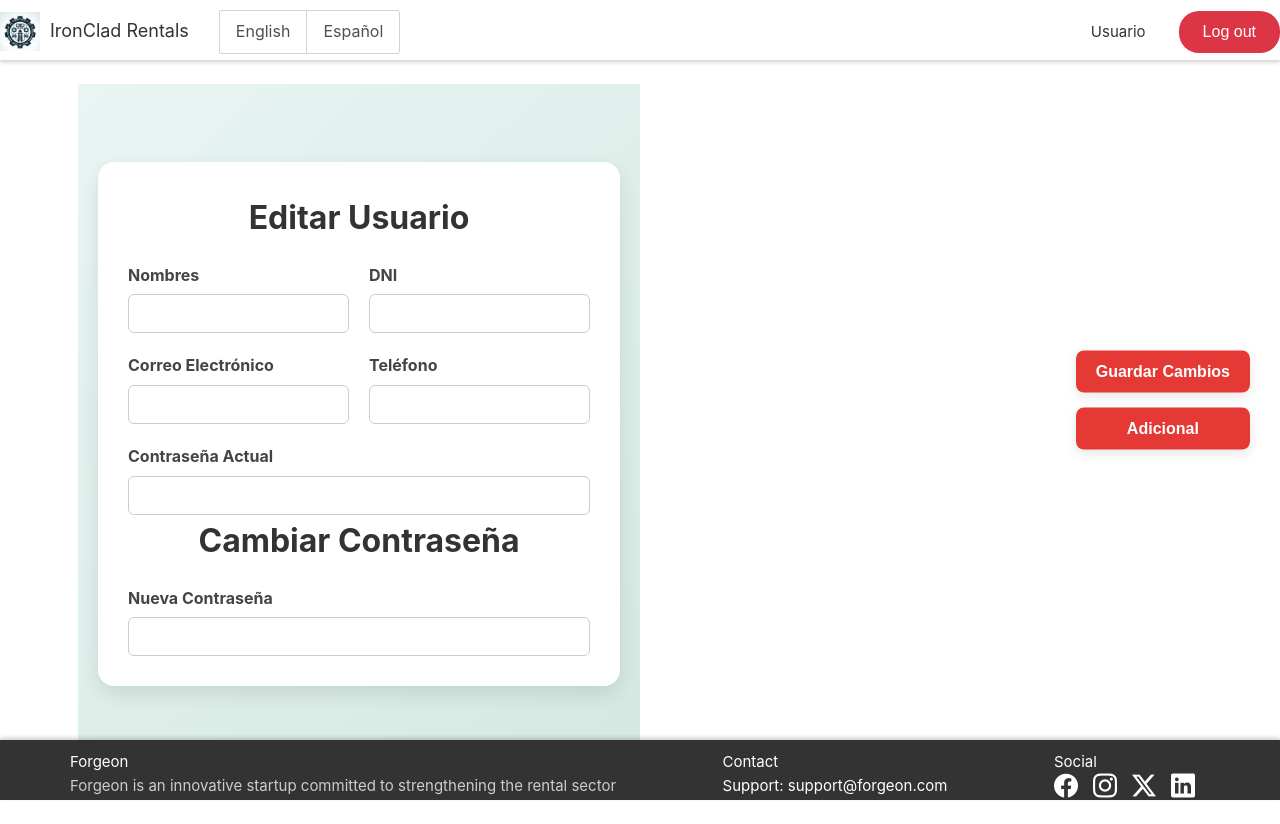
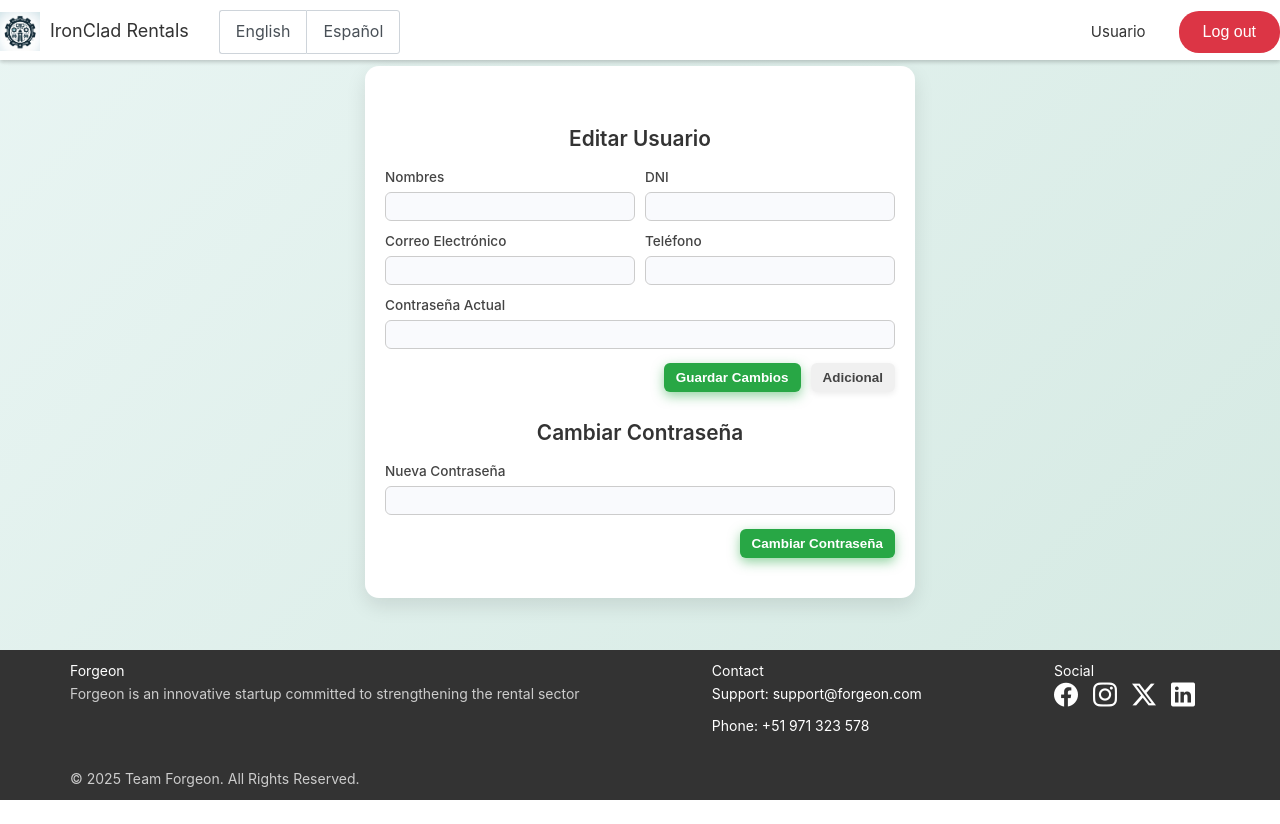
Before and after one commit to G1-UPC-PRE-1ASI0657-2501-Forgeon/FrontEnd_IronCladRentals, a Vue app: page /user-config in a window 1280 px wide. After the commit the page ends 800 px from the top, so only its background shows below. Built offline with nearby package versions, Linux system fonts and the light colour scheme.

Commit message:
Feat : Update user config style

```diff
--- a/src/pages/the-user-config.vue
+++ b/src/pages/the-user-config.vue
@@ -3,9 +3,15 @@
     <header>
       <TheHeaderSession />
     </header>
+
     <main class="content">
       <div class="user-config-container">
-        <h2>Editar Usuario</h2>
+        <div class="icon-container" @mouseenter="iconHover = true" @mouseleave="iconHover = false">
+          <i class="fas fa-user-circle" :class="{ 'icon-hover': iconHover }"></i>
+        </div>
+
+        <section class="section-block fade-in">
+          <h2 class="animated-title">Editar Usuario</h2>
           <form @submit.prevent="updateUser">
             <div class="form-grid">
               <div class="form-group">
@@ -31,38 +37,50 @@
               <div class="form-group full-width">
                 <label for="current-password">Contraseña Actual</label>
                 <input v-model="currentPassword" type="password" id="current-password" required />
-              <p v-if="showPasswordError" class="error-message">Por favor, ingrese la contraseña actual para cambiar los datos.</p>
+                <p v-if="showPasswordError" class="error-message shake">
+                  Por favor, ingrese la contraseña actual para cambiar los datos.
+                </p>
               </div>
             </div>
+
+            <div class="button-group">
+              <button class="action-button primary bounce" type="submit">Guardar Cambios</button>
+              <button class="action-button secondary" v-if="!user.rol" type="button">Adicional</button>
+            </div>
           </form>
+        </section>
 
-        <h2>Cambiar Contraseña</h2>
+        <section class="section-block fade-in delay">
+          <h2 class="animated-title">Cambiar Contraseña</h2>
           <form @submit.prevent="changePassword">
+            <div class="form-grid">
               <div class="form-group full-width">
                 <label for="new-password">Nueva Contraseña</label>
                 <input v-model="newPassword" type="password" id="new-password" required />
               </div>
+            </div>
+            <div class="button-group">
+              <button class="action-button primary bounce" type="submit">Cambiar Contraseña</button>
+            </div>
           </form>
+        </section>
       </div>
     </main>
+
     <footer>
       <TheFooter />
     </footer>
-    <div class="button-container">
-      <button class="action-button" @click="updateUser">Guardar Cambios</button>
-      <button class="action-button" v-if="!user.rol">Adicional</button>
-    </div>
   </div>
 </template>
 
 <script>
 import { ref } from 'vue';
 import userService from '@/shared/services/user-api.service.js';
-import TheHeaderSession from "@/components/elements/the-header-session.component.vue";
-import TheFooter from "@/components/elements/the-footer.component.vue";
+import TheHeaderSession from '@/components/elements/the-header-session.component.vue';
+import TheFooter from '@/components/elements/the-footer.component.vue';
 
 export default {
-  name: "UserConfig",
+  name: 'UserConfig',
   components: {
     TheHeaderSession,
     TheFooter,
@@ -80,6 +98,7 @@ export default {
     const currentPassword = ref('');
     const newPassword = ref('');
     const showPasswordError = ref(false);
+    const iconHover = ref(false);
 
     const fetchUserData = () => {
       const userId = localStorage.getItem('userId');
@@ -88,7 +107,8 @@ export default {
         return;
       }
 
-      userService.getById(userId)
+      userService
+          .getById(userId)
           .then((userData) => {
             user.value = userData;
           })
@@ -119,7 +139,8 @@ export default {
         password: currentPassword.value,
       };
 
-      userService.update(userId, updatedUser)
+      userService
+          .update(userId, updatedUser)
           .then(() => {
             alert('¡Datos actualizados con éxito!');
             currentPassword.value = '';
@@ -142,7 +163,8 @@ export default {
         return;
       }
 
-      userService.update(userId, { password: newPassword.value })
+      userService
+          .update(userId, { password: newPassword.value })
           .then(() => {
             alert('¡Contraseña actualizada con éxito!');
             currentPassword.value = '';
@@ -163,6 +185,7 @@ export default {
       showPasswordError,
       updateUser,
       changePassword,
+      iconHover,
     };
   },
 };
@@ -173,6 +196,13 @@ export default {
   display: flex;
   flex-direction: column;
   height: 100vh;
+  background: linear-gradient(135deg, #e9f5f3, #d4e9e2);
+  position: fixed;
+  bottom: 0;
+  left: 0;
+  right: 0;
+  z-index: 100;
+  overflow: visible;
 }
 
 header {
@@ -182,55 +212,140 @@ header {
   right: 0;
   z-index: 100;
   height: 60px;
-  background-color: white; /* Añade color si no lo tiene */
+  background-color: white;
   box-shadow: 0 2px 4px rgba(0, 0, 0, 0.1);
 }
 
 footer {
+  background-color: #4f4d4d;
+  padding: 10px 0;
+  font-size: 14px;
+  color: #737373;
   position: fixed;
   bottom: 0;
   left: 0;
   right: 0;
   z-index: 100;
-  height: 60px;
-  background-color: white;
-  box-shadow: 0 -2px 4px rgba(0, 0, 0, 0.1);
 }
 
 .content {
-  flex: 1;
-  margin-top: 60px;  /* Altura del header */
-  margin-bottom: 60px; /* Altura del footer */
-  overflow-y: auto;
-  padding: 20px;
+  position: absolute;
+  top: 58px;
+  bottom: 50px;
+  left: 0;
+  right: 0;
   display: flex;
   justify-content: center;
-  align-items: center;
-  background: linear-gradient(135deg, #e9f5f3, #d4e9e2);
+  align-items: flex-start;
+  padding: 8px;
+  overflow-y: auto;
 }
 
 .user-config-container {
   width: 100%;
-  max-width: 1000px;
-  padding: 30px;
-  background: #fff;
-  border-radius: 16px;
+  max-width: 550px;
+  padding: 16px 20px;
+  background: #ffffff;
+  border-radius: 14px;
   box-shadow: 0 8px 20px rgba(0, 0, 0, 0.1);
-  overflow-y: auto;
+  animation: slideIn 0.4s ease-out;
+  position: relative;
+  overflow: hidden;
+}
+
+@keyframes slideIn {
+  from {
+    transform: translateY(25px);
+    opacity: 0;
+  }
+  to {
+    transform: translateY(0);
+    opacity: 1;
+  }
+}
+
+.icon-container {
+  text-align: center;
+  margin-bottom: 16px;
+  cursor: pointer;
+  display: inline-block;
+  perspective: 600px;
+}
+
+.icon-container i {
+  font-size: 3rem;
+  color: #1976d2;
+  animation: pulse 1.5s infinite ease-in-out;
+  transition: transform 0.3s ease, color 0.3s ease;
+  display: inline-block;
+}
+
+.icon-container i.icon-hover {
+  animation: none;
+  color: #0d47a1;
+  transform: rotateY(360deg) scale(1.2);
+}
+
+@keyframes pulse {
+  0% {
+    transform: scale(1);
+    opacity: 0.85;
+  }
+  50% {
+    transform: scale(1.1);
+    opacity: 1;
+  }
+  100% {
+    transform: scale(1);
+    opacity: 0.85;
+  }
+}
+
+.section-block {
+  margin-bottom: 24px;
+  opacity: 0;
+  animation-fill-mode: forwards;
+}
+
+.fade-in {
+  animation: fadeIn 0.6s ease-in-out forwards;
+}
+
+.fade-in.delay {
+  animation-delay: 0.3s;
 }
 
 h2 {
   text-align: center;
-  margin-bottom: 20px;
-  font-size: 2rem;
+  margin-bottom: 12px;
+  font-size: 1.3rem;
   color: #333;
-  font-weight: bold;
+  font-weight: 600;
+  position: relative;
+  overflow: hidden;
+}
+
+.animated-title::after {
+  content: '';
+  position: absolute;
+  bottom: -5px;
+  left: 50%;
+  width: 0;
+  height: 3px;
+  background: #1976d2;
+  transition: width 0.4s ease, left 0.4s ease;
+  border-radius: 2px;
+}
+
+.animated-title:hover::after {
+  width: 60%;
+  left: 20%;
 }
 
 .form-grid {
   display: grid;
   grid-template-columns: 1fr 1fr;
-  gap: 20px;
+  gap: 10px;
 }
 
 .form-group {
@@ -243,51 +358,111 @@ h2 {
 }
 
 label {
-  margin-bottom: 6px;
-  font-weight: bold;
+  margin-bottom: 3px;
+  font-weight: 500;
   color: #444;
-  font-size: 1rem;
+  font-size: 0.85rem;
+  user-select: none;
 }
 
 input {
-  padding: 10px;
+  padding: 6px 9px;
   border: 1px solid #ccc;
   border-radius: 6px;
-  font-size: 0.95rem;
+  font-size: 0.85rem;
+  transition: border-color 0.3s ease, box-shadow 0.3s ease;
+  background-color: #f9fafd;
+  outline-offset: 2px;
+}
+
+input:focus {
+  border-color: #1976d2;
+  box-shadow: 0 0 6px rgba(25, 118, 210, 0.5);
+  outline: none;
+  background-color: #fff;
 }
 
 .error-message {
   color: red;
-  font-size: 0.85rem;
-  margin-top: 5px;
+  font-size: 0.78rem;
+  margin-top: 2px;
+  font-weight: 600;
 }
 
-.button-container {
-  position: fixed;
-  right: 30px;
-  top: 50%;
-  transform: translateY(-50%);
+/* Shake animation for errors */
+@keyframes shake {
+  0%, 100% { transform: translateX(0); }
+  20%, 60% { transform: translateX(-6px); }
+  40%, 80% { transform: translateX(6px); }
+}
+
+.shake {
+  animation: shake 0.5s;
+}
+
+.button-group {
   display: flex;
-  flex-direction: column;
-  gap: 15px;
-  z-index: 150;
+  justify-content: flex-end;
+  gap: 10px;
+  margin-top: 14px;
 }
 
 .action-button {
-  padding: 12px 20px;
-  background-color: #e53935; /* rojo */
-  color: white;
+  padding: 7px 12px;
   border: none;
-  border-radius: 8px;
+  border-radius: 6px;
+  font-size: 0.84rem;
+  font-weight: 600;
   cursor: pointer;
-  font-size: 1rem;
-  font-weight: bold;
-  box-shadow: 0 4px 12px rgba(0, 0, 0, 0.1);
-  transition: background-color 0.3s ease, transform 0.2s ease;
+  transition: background-color 0.3s ease, transform 0.2s ease, box-shadow 0.3s ease;
+  box-shadow: 0 2px 6px rgba(0,0,0,0.12);
+  user-select: none;
+  position: relative;
+  overflow: hidden;
 }
 
-.action-button:hover {
-  background-color: #c62828;
+.action-button.primary {
+  background-color: #28a745;
+  color: white;
+  box-shadow: 0 4px 12px rgba(40, 167, 69, 0.5);
+}
+
+.action-button.primary:hover {
+  background-color: #218838;
   transform: scale(1.05);
+  box-shadow: 0 6px 16px rgba(33, 136, 56, 0.7);
+  z-index: 2;
+}
+
+.action-button.secondary {
+  background-color: #f0f0f0;
+  color: #444;
+  box-shadow: 0 2px 6px rgba(0,0,0,0.08);
+}
+
+.action-button.secondary:hover {
+  background-color: #d6d6d6;
+  transform: scale(1.05);
+  box-shadow: 0 4px 10px rgba(0,0,0,0.15);
+  z-index: 2;
+}
+
+/* Bounce animation for buttons */
+@keyframes bounce {
+  0%, 60% {
+    transform: translateY(0);
+  }
+
+}
+
+.bounce {
+  animation: bounce 9s infinite;
+}
+
+/* Fade in animation */
+@keyframes fadeIn {
+  to {
+    opacity: 1;
+  }
 }
 </style>
```
Lines whose indentation alone changed are shown as unchanged.
